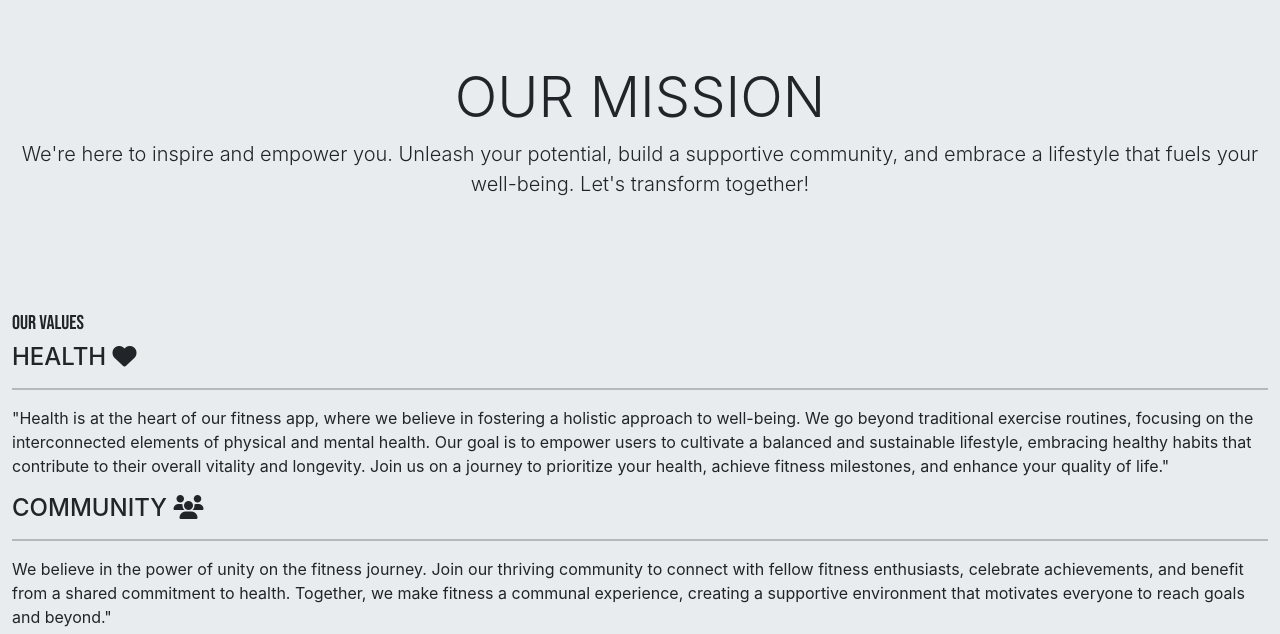
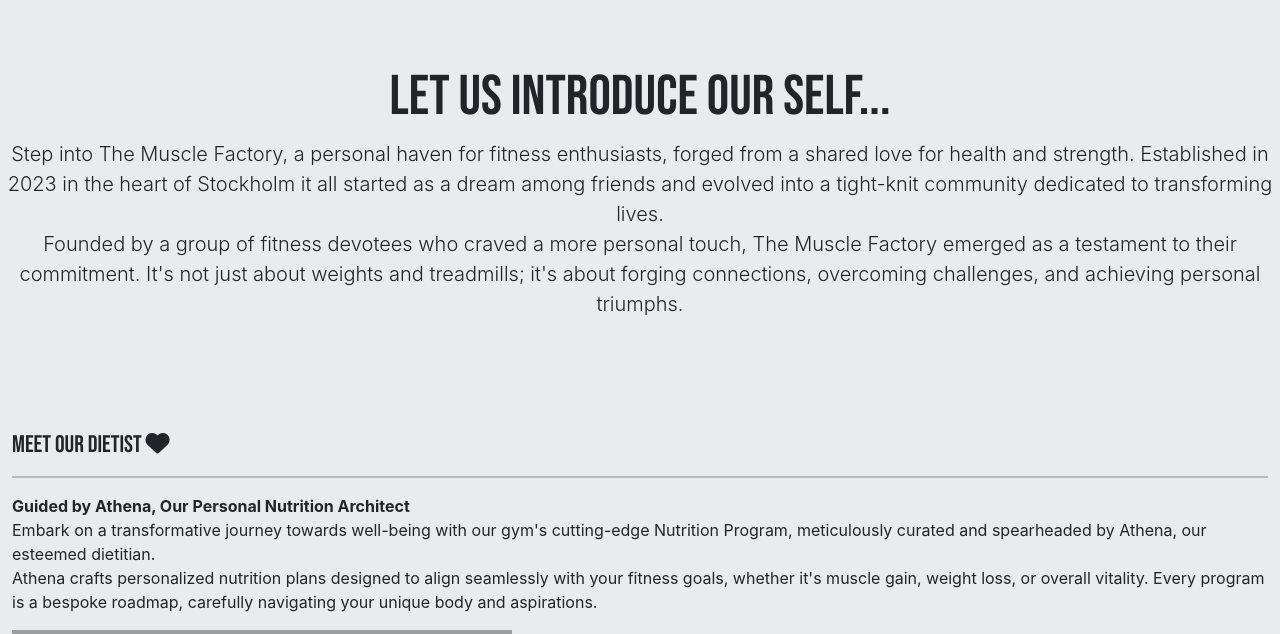
Before and after one commit to ElinaBoman/the-muscle-factory, a Django app: page /about/ in a window 1280 px wide. Shown: the part 74-708 px from the top of the page. Run offline with Django 3.2, Linux system fonts and the light colour scheme; some libraries are stand-ins or nearby versions; grey boxes are pictures that could not be loaded.

Commit message:
Added about page content and images

```diff
--- a/static/css/style.css
+++ b/static/css/style.css
@@ -198,7 +198,11 @@ body {
 }
 
 /* About us */
-
+.about-image{
+    width: 100%;
+    height: auto;
+    max-width: 500px;
+}
 
 
 /* contact form */
--- a/templates/about.html
+++ b/templates/about.html
@@ -6,35 +6,51 @@
     <div class="row">
         <div class="jumbotron jumbotron-fluid jumbotron-about text-center">
             <div class="border-jumbotron">
-            <h1 class="display-4">OUR MISSION</h1>
-            <p class="lead">We're here to inspire and empower you.
-                Unleash your potential, build a supportive community,
-                and embrace a lifestyle that fuels your well-being.
-                Let's transform together!
+            <h1 class="display-4 heading">Let us introduce our self...</h1>
+            <!--Content written by chatGPT-->
+            <p class="lead">Step into The Muscle Factory, a personal haven for fitness enthusiasts,
+                forged from a shared love for health and strength.
+                Established in 2023 in the heart of Stockholm it all started
+                as a dream among friends and evolved into a tight-knit community dedicated to transforming lives.
+                <br>
+                Founded by a group of fitness devotees who craved a more personal touch,
+                The Muscle Factory emerged as a testament to their commitment.
+                It's not just about weights and treadmills; it's about forging connections, overcoming challenges,
+                and achieving personal triumphs.
             </p>
             </div>
         </div>
-         <h2 class="lead">OUR VALUES</h2>
         <div class="our-values-upper">
             <!--Paragraphs are written with ChatGPT https://chat.openai.com/-->
             <div class="health">
-                <h4>HEALTH <i class="fa-solid fa-heart"></i></h4>
+                <h4 class="heading">MEET OUR DIETIST <i class="fa-solid fa-heart"></i></h4>
                 <hr>
-                <p>"Health is at the heart of our fitness app, where we believe in fostering a holistic approach to well-being.
-                    We go beyond traditional exercise routines, focusing on the interconnected elements of physical and mental health.
-                    Our goal is to empower users to cultivate a balanced and sustainable lifestyle,
-                    embracing healthy habits that contribute to their overall vitality and longevity.
-                    Join us on a journey to prioritize your health, achieve fitness milestones, and enhance your quality of life."
+                <div>
+                <p>
+                    <strong>Guided by Athena, Our Personal Nutrition Architect</strong>
+                    <br>
+                    Embark on a transformative journey towards well-being
+                    with our gym's cutting-edge Nutrition Program, meticulously
+                    curated and spearheaded by Athena, our esteemed dietitian.
+                    <br>
+                    Athena crafts personalized nutrition plans
+                    designed to align seamlessly with your fitness goals, whether
+                    it's muscle gain, weight loss, or overall vitality.
+                    Every program is a bespoke roadmap,
+                    carefully navigating your unique body and aspirations.
                 </p>
+                <img class="about-image" src="https://res.cloudinary.com/dcqwfgtyk/image/upload/v1705325651/cooking-together_zpobku.jpg" alt="" aria-label="Man and women cooking together">
             </div>
             <div>
-                <h4>COMMUNITY <i class="fa-solid fa-users"></i></h4>
+                <h4 class="heading">MEET OUR MASSEURS<i class="fa-solid fa-users"></i></h4>
                 <hr>
-                <p>We believe in the power of unity on the fitness journey. Join our thriving community to connect with fellow
-                    fitness enthusiasts, celebrate achievements, and benefit from a shared commitment to health. Together,
-                    we make fitness a communal experience, creating a supportive environment that motivates everyone to reach
-                    goals and beyond."
+                <p>
+                    <strong> Revitalize Your Body with Expert Sports Massage: Meet Max and Ava</strong>
+                    Introducing Max and Ava, the dynamic team of sports massage experts at our gym.
+                    Dedicated to enhancing your well-being, they bring a perfect balance of expertise
+                    and care, specializing in the art of sports massage.
                 </p>
+                <img class="about-image" src="https://res.cloudinary.com/dcqwfgtyk/image/upload/v1705329569/halsoresurs-foretagsmassage_k6f1is.jpg" alt="" aria-label="man and women standing next to a massage table">
             </div>
         </div>
         <div class="our-values-middle">
@@ -45,25 +61,31 @@
         </div>
         <div class="our-values-down">
             <div>
-                <h4>GROWTH <i class="fa-solid fa-dumbbell"></i></h4>
+                <h4 class="heading">MEET OUR PERONAL TRAINERS <i class="fa-solid fa-dumbbell"></i></h4>
                 <hr>
-                <p>'Growth' is the key to unlocking your full potential. We are dedicated to guiding you on a journey of
-                    development and self-discovery through your fitness pursuits. Beyond physical gains, we champion your
-                    personal growth, helping you cultivate resilience, discipline, and a positive mindset. Our platform
-                    designed to inspire continuous improvement, empowering you to surpass fitness goals while fostering
-                    a mindset that extends beyond the gym. Elevate your fitness experience with us, where every workout
-                    becomes a stepping stone towards personal growth and a better you."
+                <p>
+                    <strong>Optimize Your Fitness and Recovery with Our Dual Experts:
+                            Meet Our Versatile Fab
+                    </strong>
+                    <br>
+                    Tailored Workouts and Rehab Guidance for Your Ultimate Well-Being
+                    Introducing our team of exceptional personal trainers and
+                     rehabilitation instructors—our
+                    versatile Fab Five. These experts are dedicated to not only enhancing
+                    your fitness but also guiding you through a seamless recovery journey.
+                    <br>
+                    Tailored Sessions, Expert Guidance: Our Fab Five prioritize personalized
+                    attention in every session, combining fitness expertise with rehabilitation
+                    knowledge. Whether you're recovering from an injury or striving for peak fitness,
+                    they tailor your workouts to align with your unique needs and aspirations.
+                    Wellness in Focus: Beyond physical transformations, our trainers understand the
+                    importance of holistic wellness. They guide you towards a balanced lifestyle
+                    that fosters not just physical fitness but mental and emotional well-being.
+
+                    Discover the transformative power of expert guidance; book your sessions with
+                    Emma, Liam, Sofia, Alex, and Noah for a comprehensive journey into fitness and well-being.
                 </p>
-            </div>
-            <div>
-                <h4> CUSTOMIZATION<i class="fa-solid fa-user"></i></h4>
-                <hr>
-                <p>We understand that every individual is different, and so are their fitness goals. With our personalized
-                    approach, you can tailor your workouts to match your preferences, fitness level, and objectives.
-                    From flexible training schedules to diverse exercise options, we empower you to create a fitness routine
-                    that suits your lifestyle. Experience the freedom to shape your fitness path and achieve results that are
-                    as unique as you are. Welcome to a fitness experience that revolves around you and your individual aspirations."
-                </p>
+                <img class="about-image" src="https://res.cloudinary.com/dcqwfgtyk/image/upload/v1705328536/personal-trainers_hqp747.jpg" alt="" aria-label="Five people standing toghether smiling">
             </div>
         </div>
 {%endblock%}
```
Also changed, not shown: 1 other file.
